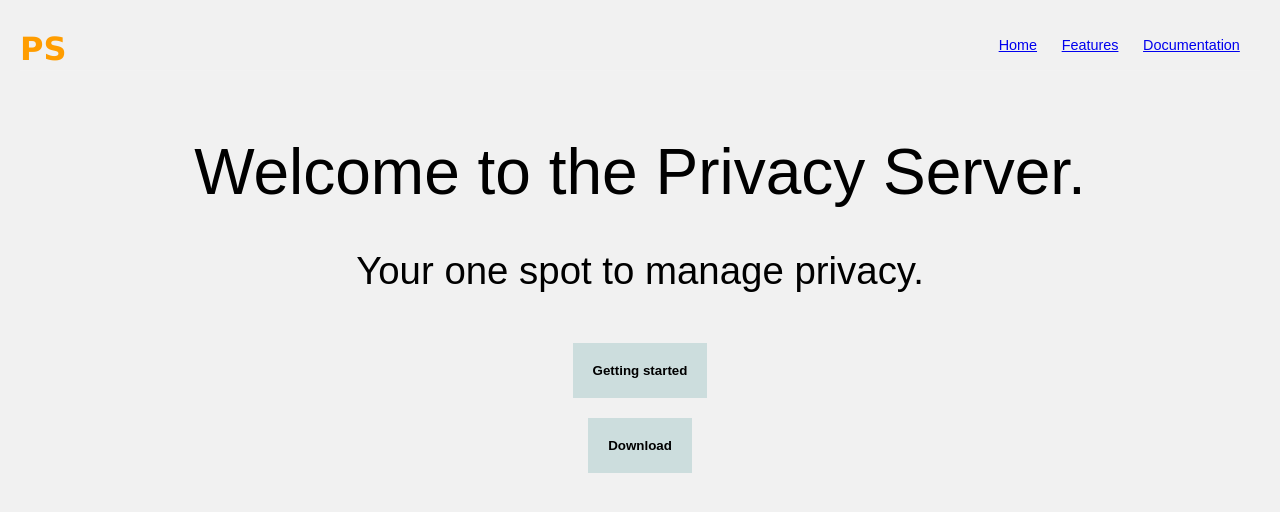
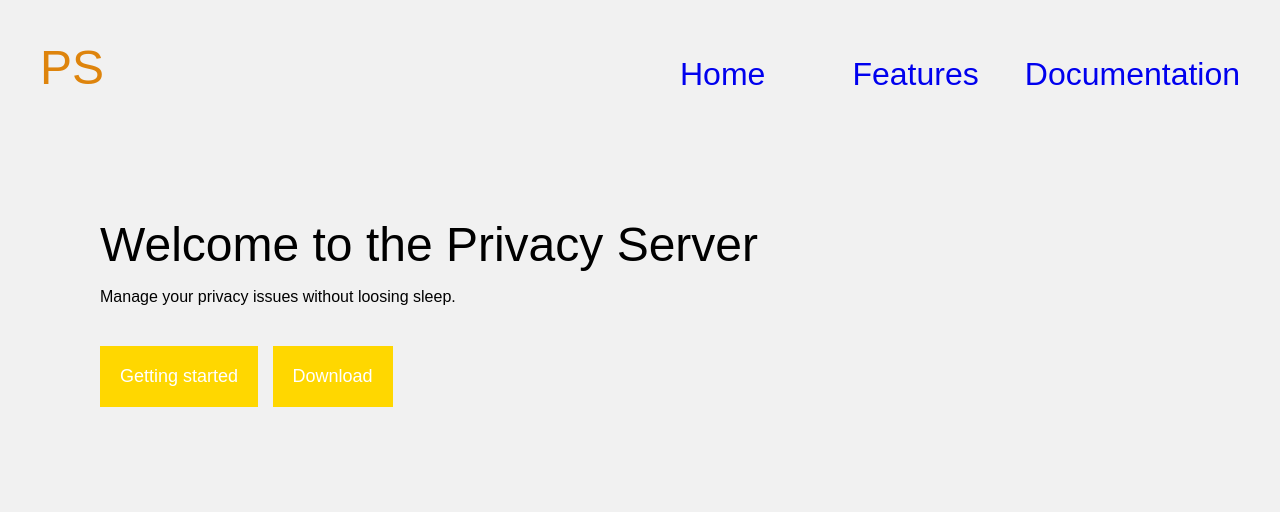
Before and after one commit to shamod/privacyserver, a plain HTML site: page homepage/index.html in a window 1280 px wide. Drawn offline with Linux system fonts and the light colour scheme.

Commit message:
bem friendly css

```diff
--- a/homepage/index.css
+++ b/homepage/index.css
@@ -2,73 +2,71 @@
     box-sizing: border-box;
 }
 
-body {
+.container {
     background-color: #f1f1f1;
     font-family: Arial, Helvetica, sans-serif;
-    margin: 20px;
-
+    margin: 40px;
+    display: grid;
+    grid-template-columns: repeat(2, [col] 2fr ) ;
+	grid-template-rows: repeat(2, [row] auto  );
 }
 
-.header-container {
-    display: flex;
-    border-bottom: 1px solid #f2f2f2;
-    justify-content: space-between;
+.header {
+    grid-column: col / span 2;
+    display: grid;
+    grid-template-columns: 1fr 1fr;
 }
 
-.header-container > .logo {
-    margin-top: 10px;
-    font-weight: bold;
-    font-size: 2em;
-    color: #ff9d00;
-    font-family: 'Lucida Sans', 'Lucida Sans Regular', 'Lucida Grande', 'Lucida Sans Unicode', Geneva, Verdana, sans-serif;
+.header__logo {
+    font-size: 3em;
+    color: #de840c;
 }
 
-.header-container ul {
+.header__menu ul {
+    display: flex;
     list-style-type: none;
-    justify-content: flex-end;
 }
 
-.header-container ul li {
-    display: inline-flex;
-    padding: 0 1.4em 0 0;
-    font-size: 0.9em;
+.header__menu li {
+    flex: 1 1 100px;
 }
 
-
-section {
-    display: flex;
-    flex-direction: column;
-    justify-content: center;
-    align-items: center;
- }
-
-section > p:first-of-type {
-    font-size: 5vw;
-    margin-bottom: 2px;
+.header__menu-nounderscore {
+    text-decoration: none;
 }
 
-section > p:nth-child(2) {
-    font-size: 3vw;
+.header__menu-bg {
+    font-size: 2em;
+}
+
+.main {
+    grid-column: 1 / -1;
+    margin-left: 5%;
+    margin-top: 5%;
+}
+
+.main__text {
+    font-size: 3em;
+    margin-bottom: 0;
+}
+
+.main__motto {
     margin-bottom: 40px;
 }
 
-section > button {
+.main__btn {
     padding: 20px;
+    background-color: #ffd700;
+    margin-right: 10px;
+    color: #fff;
+    font-size: large;
+    outline: none;
     border: none;
-    outline: none;
-    background-color: #cdd;
-    font-weight: bold;
-    margin: 10px;
     cursor: pointer;
 }
 
-@media screen and (min-width: 1500px) {
-    section > p:first-of-type {
-        font-size: 8vmin;
-        margin-bottom: 2px;
-    }
-
-    section > p:nth-child(2) {
-        font-size: 6vh;
+@media screen and (max-width: 900px) {
+    .header__menu li:not(:first-child) {
+        display: none;
     }
 }
--- a/homepage/index.html
+++ b/homepage/index.html
@@ -1,25 +1,25 @@
-<!doctype html>
+<!DOCTYPE html>
 <html>
     <head>
-        <meta name="viewport" content="width=device-width;initial-scale=1;">
+        <meta name="viewport" content="width=device-width,initial-scale=1">
         <link rel="stylesheet" href="index.css">
     </head>
-    <body>
-        <header class="header-container">
-            <div class="logo">PS</div>
-            <nav class="menu">
+    <body class="container">
+        <header class="header">
+            <div class="header__logo">PS</div>
+            <nav class="header__menu">
                 <ul>
-                    <li><a href="#" class="navLinks">Home</a></li>
-                    <li><a href="#" class="navLinks">Features</a></li>
-                    <li><a href="#" class="navLinks">Documentation</a></li>
+                    <li><a href="#" class="header__menu-nounderscore header__menu-bg">Home</a></li>
+                    <li><a href="#" class="header__menu-nounderscore header__menu-bg">Features</a></li>
+                    <li><a href="#" class="header__menu-nounderscore header__menu-bg">Documentation</a></li>
                 </ul>
             </nav>
         </header>
-        <section>
-            <p>Welcome to the Privacy Server.</p>
-            <p>Your one spot to manage privacy.</p>
-            <button type="button">Getting started</button>
-            <button type="button">Download</button>
-        </section>
+        <main class="main">
+            <p class="main__text">Welcome to the Privacy Server</p>
+            <p class="main__motto">Manage your privacy issues without loosing sleep.</p>
+            <button type="button" class="main__btn">Getting started</button>
+            <button type="button" class="main__btn">Download</button>
+        </main>
     </body>
 </html>
```
